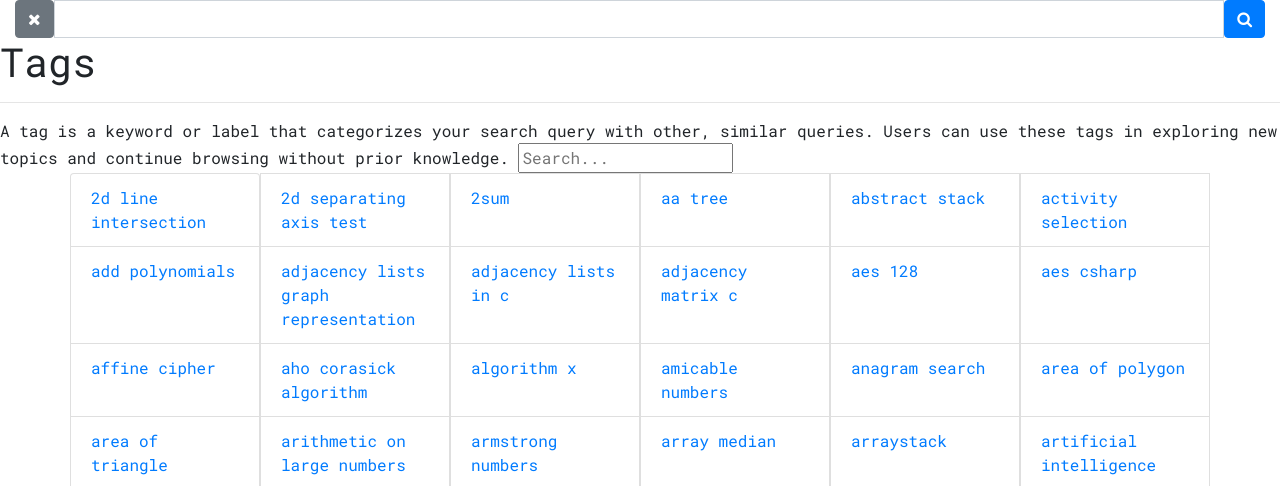
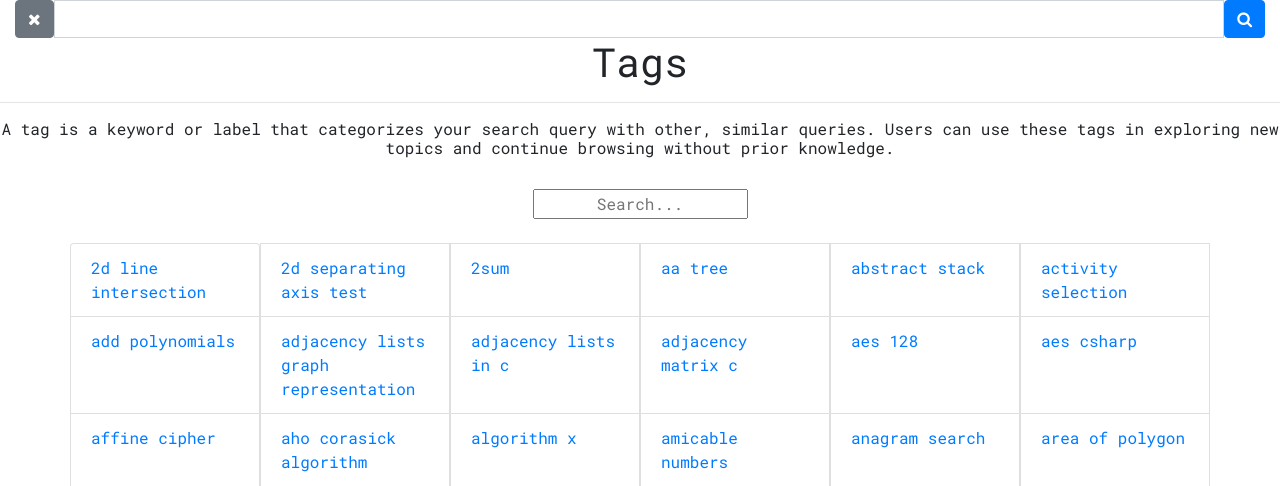
Before and after one commit to OpenGenus/cosmos-search, a Django app: page /tags/ in a window 1280 px wide. Shown: the part 56-542 px from the top of the page. Run offline with Django 3.2, Linux system fonts and the light colour scheme; some libraries are stand-ins or nearby versions.

Commit message:
Justify input center.
Justify input center.

Justify input center.

```diff
--- a/templates/cosmos/tags.html
+++ b/templates/cosmos/tags.html
@@ -15,14 +15,16 @@ $(document).ready(function(){
 {% endblock %}
 
 {% block body %}
-<h1>Tags</h1>
+<h1 class="text-center">Tags</h1>
 <hr>
 
-<h7>
+<h6 class="text-center">
 A tag is a keyword or label that categorizes your search query with other, similar queries. Users can use these tags in exploring new topics and continue browsing without prior knowledge.
-</h7>
+</h6><br>
 
-<input id="myInput" type="text" placeholder="Search...">
+<div class="input-group justify-content-center">
+<input id="myInput" type="text" class="text-center" placeholder="Search...">
+</div><br>
 
 <div class="container mx-auto">
   <ul id="myList" class="row p-0">
```
